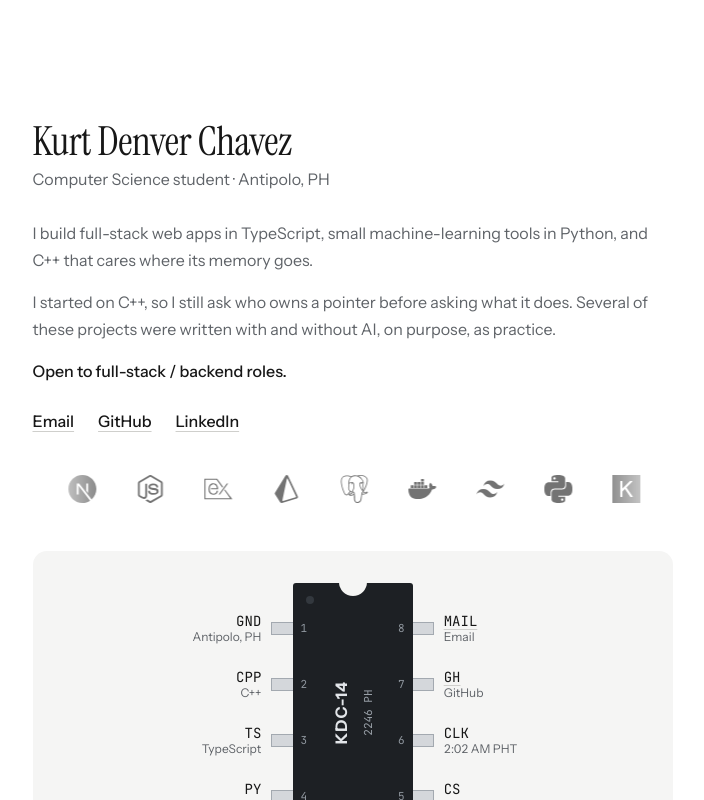
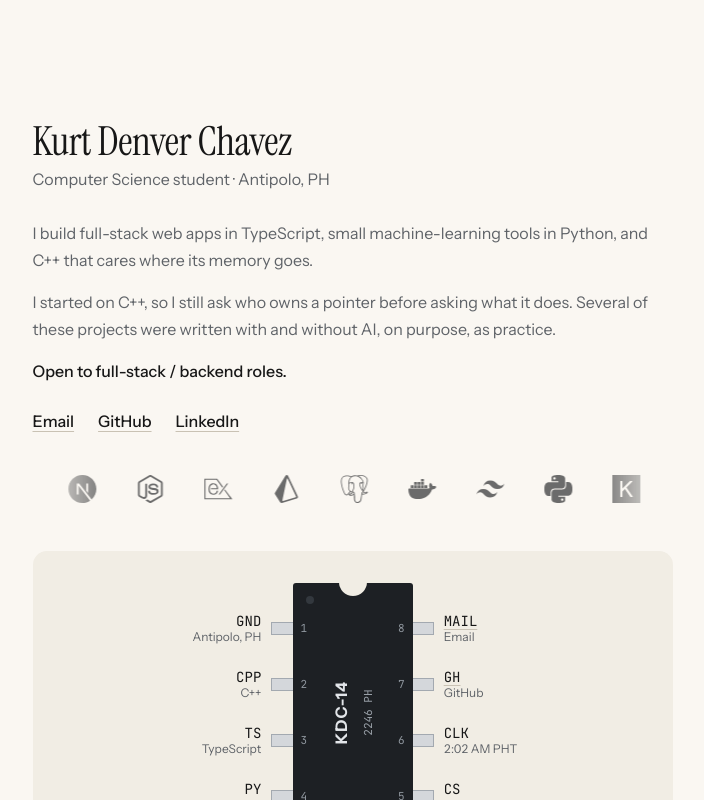
Before and after one commit to kdenver14/personal-portfolio, a Next.js app: page / in a window 1280 px wide. Shown: the top 800 px of the page, without its empty margins (280-984 px from the left). Built offline with nearby package versions, Linux system fonts and the light colour scheme.

Commit message:
style: warm paper background
Co-Authored-By: Claude Opus 5.5 <noreply@anthropic.com>

```diff
--- a/src/app/globals.css
+++ b/src/app/globals.css
@@ -5,13 +5,15 @@
 
 @theme {
   --color-*: initial;
-  --color-paper: #ffffff;
+  /* Warm paper: a cream ground with sand panels; ink-3 is darkened to keep 4.5:1 on the tint. */
+  --color-paper: #faf7f2;
   --color-ink: #171717;
   --color-ink-2: #5f6368;
-  --color-ink-3: #737373;
-  --color-line: #ebebe9;
-  --color-line-strong: #cfcfcc;
-  --color-panel: #f5f5f4;
+  --color-ink-3: #6b6b6b;
+  --color-line: #e6e1d6;
+  --color-line-strong: #c9c2b4;
+  --color-panel: #f1ede4;
+  --color-panel-hover: #e9e4d8;
   --color-blue: #0a5bd3;
   --color-orange: #b4450a;
 
@@ -269,7 +271,7 @@
   }
 
   .card:hover {
-    background: #eeeeec;
+    background: var(--color-panel-hover);
   }
 
   .card-poster {
--- a/src/app/layout.tsx
+++ b/src/app/layout.tsx
@@ -35,7 +35,7 @@ export const metadata: Metadata = {
 };
 
 export const viewport: Viewport = {
-  themeColor: "#ffffff",
+  themeColor: "#faf7f2",
   colorScheme: "light",
 };
 
```
